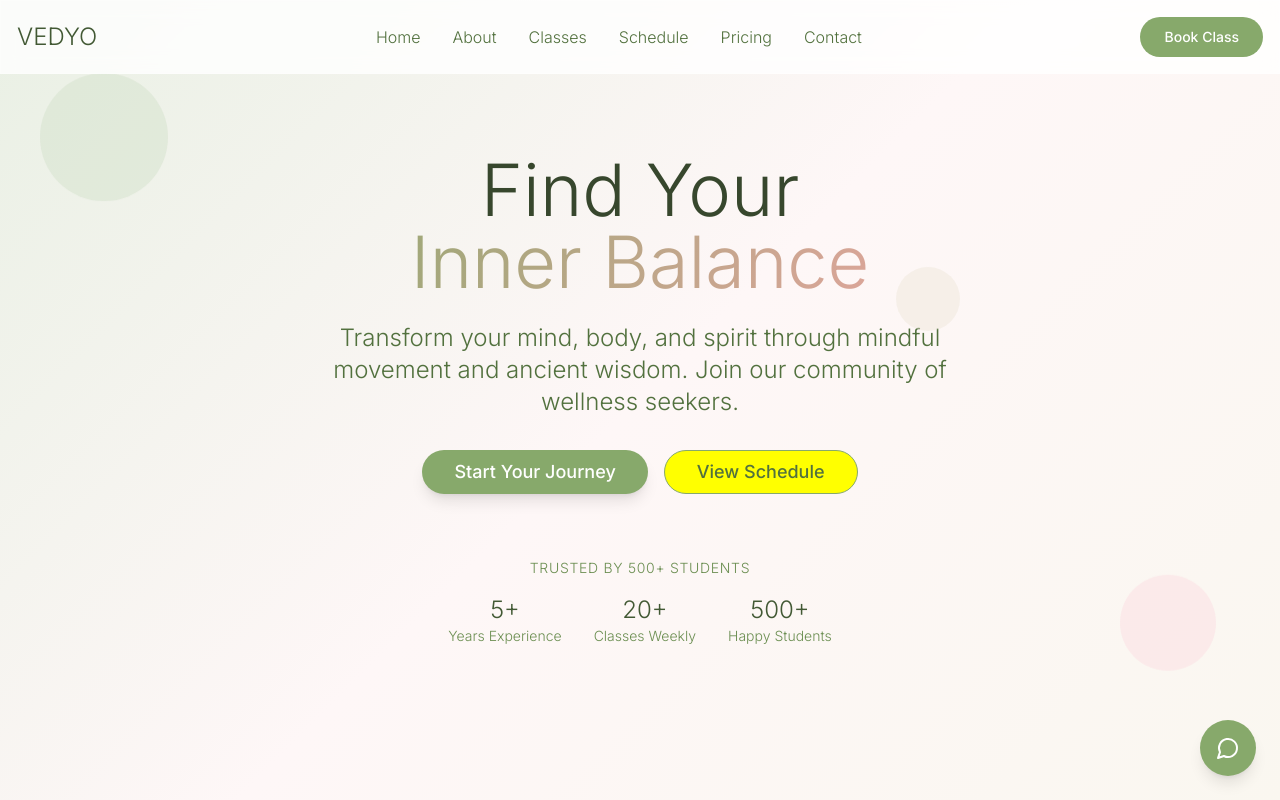
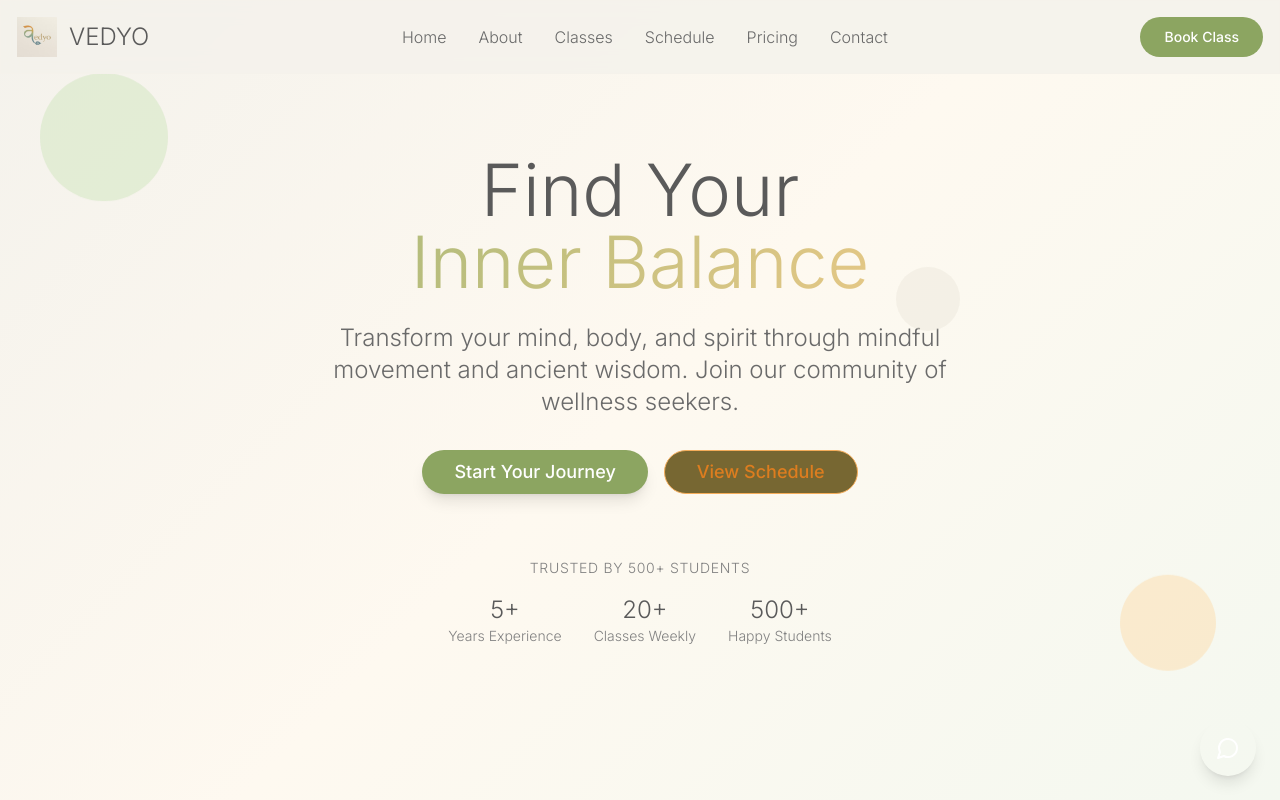
Before and after one commit to Kushsharma33/balance-brand-site, a React (Vite) app: page / in a window 1280 px wide. Shown: the top 800 px of the page. Built offline with nearby package versions, Linux system fonts and the light colour scheme.

Commit message:
Refactor: Update UI, logo, and colors
Update the UI to use Beige, light green, saffron, and grey colors.
Add the provided logo.
Update the contact email to Vedyo.in@gmail.com.

```diff
--- a/src/components/Footer.tsx
+++ b/src/components/Footer.tsx
@@ -3,25 +3,32 @@ const Footer = () => {
   const currentYear = new Date().getFullYear();
 
   return (
-    <footer id="contact" className="bg-sage-800 text-white py-16">
+    <footer id="contact" className="bg-grey-800 text-white py-16">
       <div className="container mx-auto px-4">
         <div className="max-w-6xl mx-auto">
           <div className="grid grid-cols-1 md:grid-cols-4 gap-8">
             {/* Brand */}
             <div className="col-span-1 md:col-span-2">
-              <div className="text-3xl font-light mb-4">VEDYO</div>
-              <p className="text-sage-200 leading-relaxed mb-6 max-w-md">
+              <div className="flex items-center space-x-3 mb-4">
+                <img
+                  src="/lovable-uploads/732fd980-5da7-40c1-8fa0-8582473bb192.png"
+                  alt="VEDYO Logo"
+                  className="h-8 w-auto"
+                />
+                <div className="text-3xl font-light">VEDYO</div>
+              </div>
+              <p className="text-grey-300 leading-relaxed mb-6 max-w-md">
                 Your sanctuary for mindful movement, inner peace, and holistic wellness.
                 Join our community and discover the transformative power of yoga.
               </p>
               <div className="flex space-x-4">
-                <a href="#" className="w-10 h-10 bg-sage-700 rounded-full flex items-center justify-center hover:bg-sage-600 transition-colors">
+                <a href="#" className="w-10 h-10 bg-grey-700 rounded-full flex items-center justify-center hover:bg-lightgreen-600 transition-colors">
                   <span className="text-sm">f</span>
                 </a>
-                <a href="#" className="w-10 h-10 bg-sage-700 rounded-full flex items-center justify-center hover:bg-sage-600 transition-colors">
+                <a href="#" className="w-10 h-10 bg-grey-700 rounded-full flex items-center justify-center hover:bg-lightgreen-600 transition-colors">
                   <span className="text-sm">ig</span>
                 </a>
-                <a href="#" className="w-10 h-10 bg-sage-700 rounded-full flex items-center justify-center hover:bg-sage-600 transition-colors">
+                <a href="#" className="w-10 h-10 bg-grey-700 rounded-full flex items-center justify-center hover:bg-lightgreen-600 transition-colors">
                   <span className="text-sm">yt</span>
                 </a>
               </div>
@@ -31,18 +38,18 @@ const Footer = () => {
             <div>
               <h4 className="font-medium mb-4">Quick Links</h4>
               <div className="space-y-2">
-                <a href="#about" className="block text-sage-200 hover:text-white transition-colors">About</a>
-                <a href="#classes" className="block text-sage-200 hover:text-white transition-colors">Classes</a>
-                <a href="#schedule" className="block text-sage-200 hover:text-white transition-colors">Schedule</a>
-                <a href="#pricing" className="block text-sage-200 hover:text-white transition-colors">Pricing</a>
+                <a href="#about" className="block text-grey-300 hover:text-lightgreen-400 transition-colors">About</a>
+                <a href="#classes" className="block text-grey-300 hover:text-lightgreen-400 transition-colors">Classes</a>
+                <a href="#schedule" className="block text-grey-300 hover:text-lightgreen-400 transition-colors">Schedule</a>
+                <a href="#pricing" className="block text-grey-300 hover:text-lightgreen-400 transition-colors">Pricing</a>
               </div>
             </div>
 
             {/* Contact Info */}
             <div>
               <h4 className="font-medium mb-4">Get in Touch</h4>
-              <div className="space-y-2 text-sage-200">
-                <p>📧 hello@vedyo.com</p>
+              <div className="space-y-2 text-grey-300">
+                <p>📧 Vedyo.in@gmail.com</p>
                 <p>📞 (555) 123-4567</p>
                 <p>📍 123 Wellness Way<br />Peaceful City, PC 12345</p>
               </div>
@@ -50,11 +57,11 @@ const Footer = () => {
           </div>
 
           {/* Studio Hours */}
-          <div className="border-t border-sage-700 mt-12 pt-8">
+          <div className="border-t border-grey-700 mt-12 pt-8">
             <div className="grid grid-cols-1 md:grid-cols-2 gap-8">
               <div>
                 <h4 className="font-medium mb-4">Studio Hours</h4>
-                <div className="space-y-2 text-sage-200">
+                <div className="space-y-2 text-grey-300">
                   <div className="flex justify-between">
                     <span>Monday - Friday</span>
                     <span>6:00 AM - 9:00 PM</span>
@@ -72,14 +79,14 @@ const Footer = () => {
 
               <div>
                 <h4 className="font-medium mb-4">Newsletter</h4>
-                <p className="text-sage-200 mb-4">Stay updated with classes, workshops, and wellness tips</p>
+                <p className="text-grey-300 mb-4">Stay updated with classes, workshops, and wellness tips</p>
                 <div className="flex">
                   <input
                     type="email"
                     placeholder="Your email"
-                    className="flex-1 px-4 py-2 rounded-l-full bg-sage-700 text-white placeholder-sage-300 focus:outline-none focus:bg-sage-600"
+                    className="flex-1 px-4 py-2 rounded-l-full bg-grey-700 text-white placeholder-grey-400 focus:outline-none focus:bg-grey-600"
                   />
-                  <button className="bg-coral-400 hover:bg-coral-500 px-6 py-2 rounded-r-full transition-colors">
+                  <button className="bg-saffron-500 hover:bg-saffron-600 px-6 py-2 rounded-r-full transition-colors">
                     Subscribe
                   </button>
                 </div>
@@ -88,7 +95,7 @@ const Footer = () => {
           </div>
 
           {/* Bottom */}
-          <div className="border-t border-sage-700 mt-8 pt-8 text-center text-sage-300">
+          <div className="border-t border-grey-700 mt-8 pt-8 text-center text-grey-400">
             <p>&copy; {currentYear} VEDYO Yoga Studio. All rights reserved.</p>
             <p className="mt-2">Designed with 💚 for wellness and peace</p>
           </div>
--- a/src/components/Header.tsx
+++ b/src/components/Header.tsx
@@ -19,8 +19,15 @@ const Header = () => {
       <div className="container mx-auto px-4 py-4">
         <div className="flex items-center justify-between">
           {/* Logo */}
-          <div className="text-2xl font-light text-sage-700">
-            VEDYO
+          <div className="flex items-center space-x-3">
+            <img
+              src="/lovable-uploads/732fd980-5da7-40c1-8fa0-8582473bb192.png"
+              alt="VEDYO Logo"
+              className="h-10 w-auto"
+            />
+            <div className="text-2xl font-light text-grey-800">
+              VEDYO
+            </div>
           </div>
 
           {/* Desktop Navigation */}
@@ -29,16 +36,16 @@ const Header = () => {
               <a
                 key={item.name}
                 href={item.href}
-                className="text-sage-600 hover:text-sage-800 transition-colors duration-300 relative group"
+                className="text-grey-700 hover:text-lightgreen-600 transition-colors duration-300 relative group"
               >
                 {item.name}
-                <span className="absolute -bottom-1 left-0 w-0 h-0.5 bg-coral-300 transition-all duration-300 group-hover:w-full"></span>
+                <span className="absolute -bottom-1 left-0 w-0 h-0.5 bg-saffron-400 transition-all duration-300 group-hover:w-full"></span>
               </a>
             ))}
           </nav>
 
           {/* CTA Button */}
-          <Button className="hidden md:block bg-sage-400 hover:bg-sage-500 text-white px-6 py-2 rounded-full transition-all duration-300">
+          <Button className="hidden md:block bg-lightgreen-500 hover:bg-lightgreen-600 text-white px-6 py-2 rounded-full transition-all duration-300">
             Book Class
           </Button>
 
@@ -48,9 +55,9 @@ const Header = () => {
             onClick={() => setIsMenuOpen(!isMenuOpen)}
           >
             <div className="w-6 h-6 flex flex-col justify-center space-y-1">
-              <div className={`w-full h-0.5 bg-sage-600 transition-all ${isMenuOpen ? 'rotate-45 translate-y-1.5' : ''}`}></div>
-              <div className={`w-full h-0.5 bg-sage-600 transition-all ${isMenuOpen ? 'opacity-0' : ''}`}></div>
-              <div className={`w-full h-0.5 bg-sage-600 transition-all ${isMenuOpen ? '-rotate-45 -translate-y-1.5' : ''}`}></div>
+              <div className={`w-full h-0.5 bg-grey-700 transition-all ${isMenuOpen ? 'rotate-45 translate-y-1.5' : ''}`}></div>
+              <div className={`w-full h-0.5 bg-grey-700 transition-all ${isMenuOpen ? 'opacity-0' : ''}`}></div>
+              <div className={`w-full h-0.5 bg-grey-700 transition-all ${isMenuOpen ? '-rotate-45 -translate-y-1.5' : ''}`}></div>
             </div>
           </button>
         </div>
@@ -62,13 +69,13 @@ const Header = () => {
               <a
                 key={item.name}
                 href={item.href}
-                className="block py-2 text-sage-600 hover:text-sage-800 transition-colors"
+                className="block py-2 text-grey-700 hover:text-lightgreen-600 transition-colors"
                 onClick={() => setIsMenuOpen(false)}
               >
                 {item.name}
               </a>
             ))}
-            <Button className="mt-4 w-full bg-sage-400 hover:bg-sage-500 text-white rounded-full">
+            <Button className="mt-4 w-full bg-lightgreen-500 hover:bg-lightgreen-600 text-white rounded-full">
               Book Class
             </Button>
           </nav>
--- a/src/components/Hero.tsx
+++ b/src/components/Hero.tsx
@@ -5,20 +5,20 @@ const Hero = () => {
   return (
     <section id="home" className="min-h-screen flex items-center gradient-bg relative overflow-hidden">
       {/* Background Elements */}
-      <div className="absolute top-20 left-10 w-32 h-32 bg-sage-200 rounded-full opacity-50 animate-float"></div>
-      <div className="absolute bottom-32 right-16 w-24 h-24 bg-coral-200 rounded-full opacity-60 animate-gentle-bounce"></div>
-      <div className="absolute top-1/3 right-1/4 w-16 h-16 bg-cream-200 rounded-full opacity-40 animate-float delay-1000"></div>
+      <div className="absolute top-20 left-10 w-32 h-32 bg-lightgreen-200 rounded-full opacity-50 animate-float"></div>
+      <div className="absolute bottom-32 right-16 w-24 h-24 bg-saffron-200 rounded-full opacity-60 animate-gentle-bounce"></div>
+      <div className="absolute top-1/3 right-1/4 w-16 h-16 bg-beige-200 rounded-full opacity-40 animate-float delay-1000"></div>
 
       <div className="container mx-auto px-4 py-32">
         <div className="max-w-4xl mx-auto text-center animate-fade-in">
-          <h1 className="text-5xl md:text-7xl font-light text-sage-800 mb-6 leading-tight">
+          <h1 className="text-5xl md:text-7xl font-light text-grey-800 mb-6 leading-tight">
             Find Your
             <span className="block wellness-gradient bg-clip-text text-transparent">
               Inner Balance
             </span>
           </h1>
 
-          <p className="text-xl md:text-2xl text-sage-600 mb-8 max-w-2xl mx-auto leading-relaxed">
+          <p className="text-xl md:text-2xl text-grey-700 mb-8 max-w-2xl mx-auto leading-relaxed">
             Transform your mind, body, and spirit through mindful movement and ancient wisdom.
             Join our community of wellness seekers.
           </p>
@@ -26,32 +26,32 @@ const Hero = () => {
           <div className="flex flex-col sm:flex-row gap-4 justify-center items-center">
             <Button
               size="lg"
-              className="bg-sage-400 hover:bg-sage-500 text-white px-8 py-4 rounded-full text-lg transition-all duration-300 hover:scale-105 shadow-lg"
+              className="bg-lightgreen-500 hover:bg-lightgreen-600 text-white px-8 py-4 rounded-full text-lg transition-all duration-300 hover:scale-105 shadow-lg"
             >
               Start Your Journey
             </Button>
             <Button
               variant="outline"
               size="lg"
-              className="border-sage-400 text-sage-600 hover:bg-sage-50 px-8 py-4 rounded-full text-lg transition-all duration-300"
+              className="border-saffron-400 text-saffron-600 hover:bg-saffron-50 px-8 py-4 rounded-full text-lg transition-all duration-300"
             >
               View Schedule
             </Button>
           </div>
 
-          <div className="mt-16 text-sage-500">
+          <div className="mt-16 text-grey-600">
             <p className="text-sm uppercase tracking-wider mb-4">Trusted by 500+ Students</p>
             <div className="flex justify-center space-x-8">
               <div className="text-center">
-                <div className="text-2xl font-light text-sage-700">5+</div>
+                <div className="text-2xl font-light text-grey-800">5+</div>
                 <div className="text-sm">Years Experience</div>
               </div>
               <div className="text-center">
-                <div className="text-2xl font-light text-sage-700">20+</div>
+                <div className="text-2xl font-light text-grey-800">20+</div>
                 <div className="text-sm">Classes Weekly</div>
               </div>
               <div className="text-center">
-                <div className="text-2xl font-light text-sage-700">500+</div>
+                <div className="text-2xl font-light text-grey-800">500+</div>
                 <div className="text-sm">Happy Students</div>
               </div>
             </div>
--- a/src/index.css
+++ b/src/index.css
@@ -7,73 +7,73 @@
 
 @layer base {
   :root {
-    --background: 250 252 247;
-    --foreground: 45 55 40;
+    --background: 46 41 33;
+    --foreground: 74 69 60;
 
-    --card: 250 247 240;
-    --card-foreground: 45 55 40;
+    --card: 244 242 236;
+    --card-foreground: 74 69 60;
 
-    --popover: 250 247 240;
-    --popover-foreground: 45 55 40;
+    --popover: 244 242 236;
+    --popover-foreground: 74 69 60;
 
-    --primary: 135 169 107;
-    --primary-foreground: 250 247 240;
+    --primary: 159 184 120;
+    --primary-foreground: 244 242 236;
 
-    --secondary: 233 240 228;
-    --secondary-foreground: 45 55 40;
+    --secondary: 244 242 236;
+    --secondary-foreground: 74 69 60;
 
-    --muted: 246 248 244;
-    --muted-foreground: 107 142 81;
+    --muted: 241 238 231;
+    --muted-foreground: 122 140 103;
 
-    --accent: 244 164 167;
-    --accent-foreground: 45 55 40;
+    --accent: 236 152 42;
+    --accent-foreground: 74 69 60;
 
     --destructive: 0 84.2% 60.2%;
     --destructive-foreground: 210 40% 98%;
 
-    --border: 213 227 204;
-    --input: 213 227 204;
-    --ring: 135 169 107;
+    --border: 228 224 214;
+    --input: 228 224 214;
+    --ring: 159 184 120;
 
     --radius: 0.75rem;
 
-    --sidebar-background: 250 247 240;
-    --sidebar-foreground: 45 55 40;
-    --sidebar-primary: 135 169 107;
-    --sidebar-primary-foreground: 250 247 240;
-    --sidebar-accent: 246 248 244;
-    --sidebar-accent-foreground: 45 55 40;
-    --sidebar-border: 213 227 204;
-    --sidebar-ring: 135 169 107;
+    --sidebar-background: 244 242 236;
+    --sidebar-foreground: 74 69 60;
+    --sidebar-primary: 159 184 120;
+    --sidebar-primary-foreground: 244 242 236;
+    --sidebar-accent: 241 238 231;
+    --sidebar-accent-foreground: 74 69 60;
+    --sidebar-border: 228 224 214;
+    --sidebar-ring: 159 184 120;
   }
 
   .dark {
-    --background: 45 55 40;
-    --foreground: 250 247 240;
-    --card: 47 61 42;
-    --card-foreground: 250 247 240;
-    --popover: 47 61 42;
-    --popover-foreground: 250 247 240;
+    --background: 74 69 60;
+    --foreground: 244 242 236;
+    --card: 86 80 69;
+    --card-foreground: 244 242 236;
+    --popover: 86 80 69;
+    --popover-foreground: 244 242 236;
     --primary: 179 198 155;
-    --primary-foreground: 45 55 40;
-    --secondary: 66 89 52;
-    --secondary-foreground: 250 247 240;
-    --muted: 55 73 45;
+    --primary-foreground: 74 69 60;
+    --secondary: 102 94 82;
+    --secondary-foreground: 244 242 236;
+    --muted: 94 87 76;
     --muted-foreground: 179 198 155;
-    --accent: 244 164 167;
-    --accent-foreground: 45 55 40;
+    --accent: 236 152 42;
+    --accent-foreground: 74 69 60;
     --destructive: 0 62.8% 30.6%;
     --destructive-foreground: 210 40% 98%;
-    --border: 55 73 45;
-    --input: 55 73 45;
+    --border: 94 87 76;
+    --input: 94 87 76;
     --ring: 179 198 155;
-    --sidebar-background: 45 55 40;
-    --sidebar-foreground: 246 248 244;
+    --sidebar-background: 74 69 60;
+    --sidebar-foreground: 244 242 236;
     --sidebar-primary: 179 198 155;
-    --sidebar-primary-foreground: 45 55 40;
-    --sidebar-accent: 55 73 45;
-    --sidebar-accent-foreground: 246 248 244;
-    --sidebar-border: 55 73 45;
+    --sidebar-primary-foreground: 74 69 60;
+    --sidebar-accent: 94 87 76;
+    --sidebar-accent-foreground: 244 242 236;
+    --sidebar-border: 94 87 76;
     --sidebar-ring: 179 198 155;
   }
 }
@@ -138,16 +138,16 @@
 
 @layer components {
   .gradient-bg {
-    background: linear-gradient(135deg, theme('colors.sage.100') 0%, theme('colors.coral.50') 50%, theme('colors.cream.50') 100%);
+    background: linear-gradient(135deg, theme('colors.beige.100') 0%, theme('colors.saffron.50') 50%, theme('colors.lightgreen.50') 100%);
   }
 
   .wellness-gradient {
-    background: linear-gradient(120deg, theme('colors.sage.400') 0%, theme('colors.coral.300') 100%);
+    background: linear-gradient(120deg, theme('colors.lightgreen.400') 0%, theme('colors.saffron.300') 100%);
   }
 
   .glass-effect {
     backdrop-filter: blur(10px);
-    background: rgba(255, 255, 255, 0.8);
-    border: 1px solid rgba(255, 255, 255, 0.2);
+    background: rgba(244, 242, 236, 0.9);
+    border: 1px solid rgba(244, 242, 236, 0.3);
   }
 }
--- a/tailwind.config.ts
+++ b/tailwind.config.ts
@@ -63,42 +63,54 @@ export default {
 					border: 'hsl(var(--sidebar-border))',
 					ring: 'hsl(var(--sidebar-ring))'
 				},
-				// Wellness theme colors
-				sage: {
-					50: '#f6f8f4',
-					100: '#e9f0e4',
-					200: '#d4e2cb',
-					300: '#b3cca4',
-					400: '#87A96B',
-					500: '#6b8e51',
-					600: '#52713e',
-					700: '#425934',
-					800: '#37472d',
-					900: '#2f3d28',
+				// New color palette: Beige, Light Green, Saffron, Grey
+				beige: {
+					50: '#f9f7f4',
+					100: '#f4f2ec',
+					200: '#e8e4d6',
+					300: '#d9d2bb',
+					400: '#c7bc9b',
+					500: '#b5a582',
+					600: '#a39070',
+					700: '#87785d',
+					800: '#6e614f',
+					900: '#5a4f41',
 				},
-				coral: {
-					50: '#fef7f7',
-					100: '#fdeef0',
-					200: '#fce1e4',
-					300: '#F4A4A7',
-					400: '#f08a8f',
-					500: '#e66d73',
-					600: '#d24a52',
-					700: '#b13940',
-					800: '#94323a',
-					900: '#7d2e36',
+				lightgreen: {
+					50: '#f4f8f0',
+					100: '#e6f2dc',
+					200: '#cfe5be',
+					300: '#b0d396',
+					400: '#9fb878',
+					500: '#8ca561',
+					600: '#6e824b',
+					700: '#56663c',
+					800: '#465234',
+					900: '#3b452e',
 				},
-				cream: {
-					50: '#FAF7F0',
-					100: '#f5f1e8',
-					200: '#ebe4d4',
-					300: '#ddd2ba',
-					400: '#cbb896',
-					500: '#b89d72',
-					600: '#a68660',
-					700: '#8a6f4f',
-					800: '#715c44',
-					900: '#5c4c3a',
+				saffron: {
+					50: '#fef9f0',
+					100: '#fef2dc',
+					200: '#fce2b8',
+					300: '#f9cc8a',
+					400: '#f5ad5a',
+					500: '#ec982a',
+					600: '#dd7d1f',
+					700: '#b7611c',
+					800: '#924e1d',
+					900: '#76421b',
+				},
+				grey: {
+					50: '#f8f8f8',
+					100: '#f0f0f0',
+					200: '#e4e4e4',
+					300: '#d1d1d1',
+					400: '#b4b4b4',
+					500: '#9a9a9a',
+					600: '#818181',
+					700: '#6a6a6a',
+					800: '#5a5a5a',
+					900: '#4a453c',
 				}
 			},
 			borderRadius: {
```
Also changed, not shown: src/components/About.tsx (+15 -14 lines), public/lovable-uploads/732fd980-5da7-40c1-8fa0-8582473bb192.png (added).
